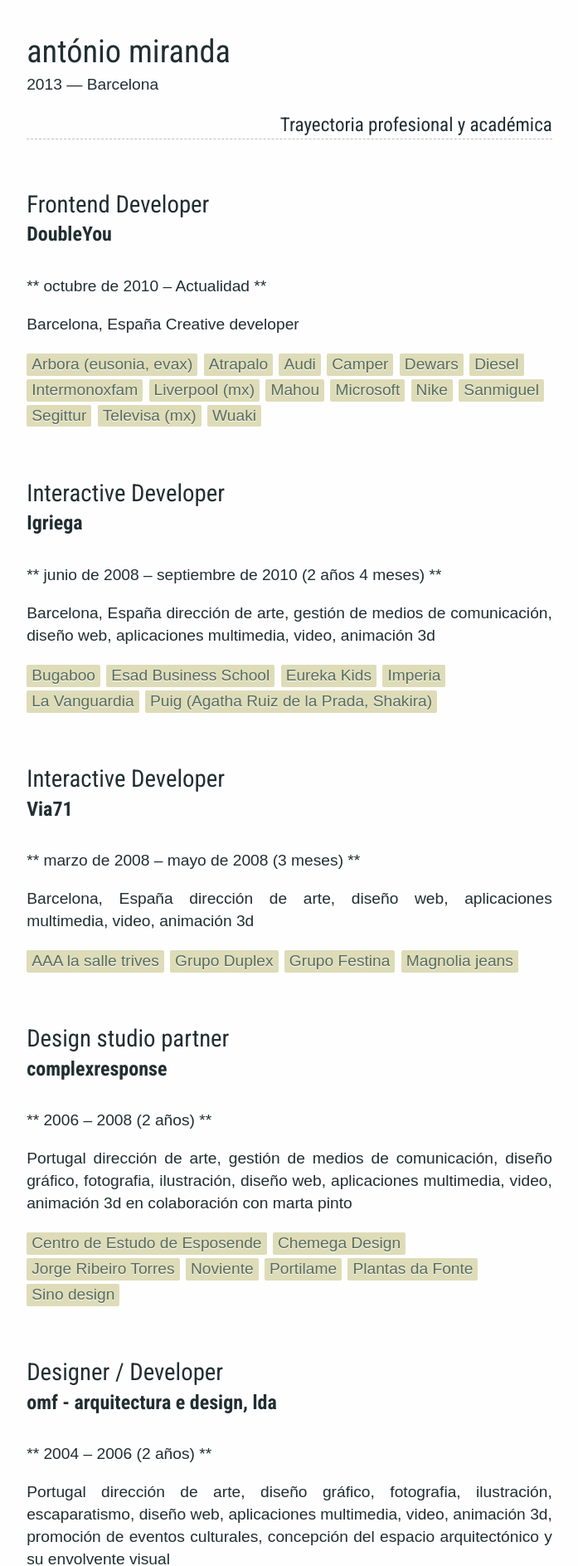
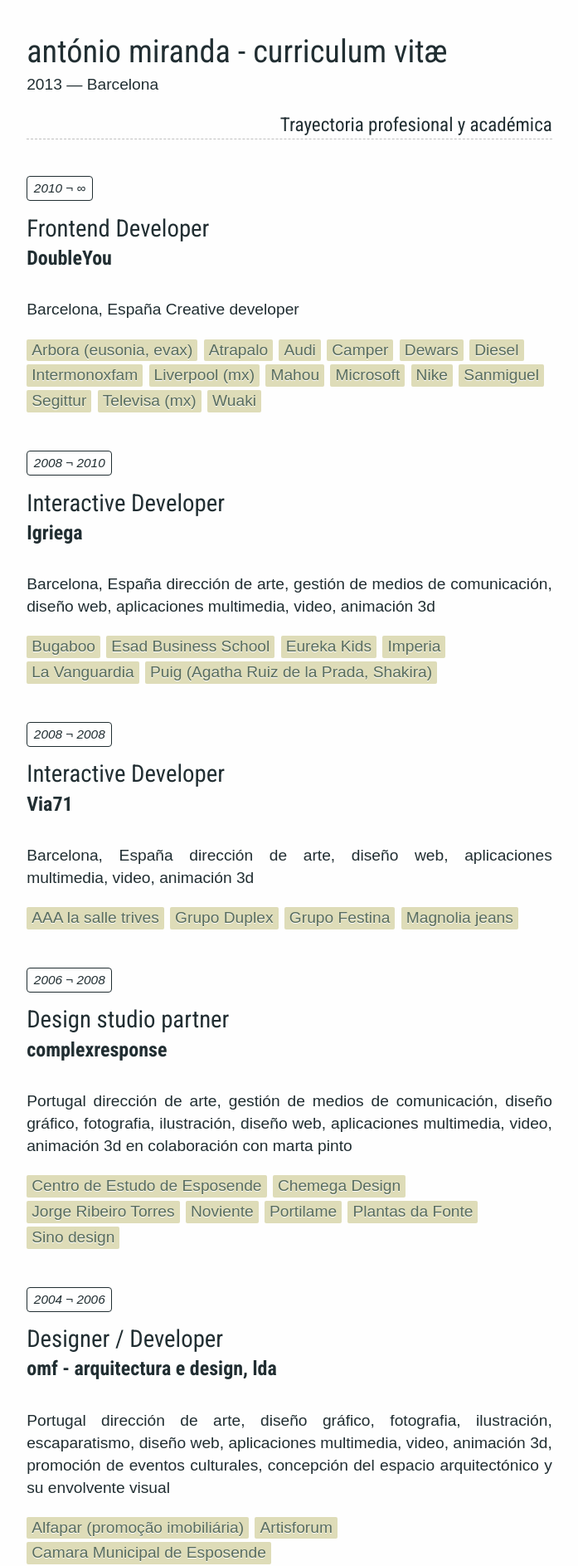
Before and after one commit to am/cv, a Jekyll site: the page built from index.md, in a window 1280 px wide. Shown: the top 1887 px of the page at 83% size, without its empty margins (291-988 px from the left). Built offline with Jekyll 4.4.1, drawn with Linux system fonts in a browser that asks for light colours; Markdown is read by kramdown in place of the engine named in the settings; some of the changed text lies outside the part shown.

Commit message:
Update stylesheet

```diff
--- a/_layouts/default.html
+++ b/_layouts/default.html
@@ -2,13 +2,13 @@
 <html>
 <head>
   <meta charset=utf-8 />
-  <title> {% if page.title %} {{ page.title }} | {% endif %} Antonio Miranda </title>
+  <title>antónio miranda - curriculum vitæ</title>
   <link rel="stylesheet" href="css/style.css" />
 </head>
 <body>
   <div id="main" class="markdown">
     <header>
-      <h1> antónio miranda </h1>
+      <h1>antónio miranda - curriculum vitæ</h1>
       <p>2013 — Barcelona</p>
     </header>
     {{ content }}
--- a/css/style.css
+++ b/css/style.css
@@ -57,7 +57,7 @@ h2 {
 }
 h3 {
   font-weight: normal;
-  margin: 2em 0 0;
+  margin: 3em 0 0;
   font-size: 1.5em;
 }
 h4 {
@@ -134,6 +134,17 @@ p#heart{
 .red {
   color:#B50000;
 }
+em {
+  float: left;
+  color: #212E32;
+  font-size: 0.8em;
+  padding: 0.2em 0.5em;
+  margin-top: 25px;
+  border: 1px solid #212E32;
+  -webkit-border-radius: 4px;
+  -moz-border-radius: 4px;
+  border-radius: 4px;
+}
 
 /* Home Page
 --------------------------- */
--- a/index.md
+++ b/index.md
@@ -6,9 +6,9 @@ layout: default
 Trayectoria profesional y académica
 -----------------------------------
 
+_2010 ¬ ∞_
 ### Frontend Developer
 #### DoubleYou
-** octubre de 2010 – Actualidad **
 
 Barcelona, España
 Creative developer
@@ -30,9 +30,9 @@ Creative developer
 - Wuaki
 
 
+_2008 ¬ 2010_
 ### Interactive Developer
 #### Igriega
-** junio de 2008 – septiembre de 2010 (2 años 4 meses) **
 
 Barcelona, España
 dirección de arte, gestión de medios de comunicación, diseño web, aplicaciones multimedia, video, animación
@@ -45,9 +45,9 @@ dirección de arte, gestión de medios de comunicación, diseño web, aplicacion
 - La Vanguardia
 - Puig (Agatha Ruiz de la Prada, Shakira)
 
+_2008 ¬ 2008_
 ### Interactive Developer
 #### Via71
-** marzo de 2008 – mayo de 2008 (3 meses) **
 
 Barcelona, España
 dirección de arte, diseño web, aplicaciones multimedia, video, animación 3d
@@ -57,9 +57,9 @@ dirección de arte, diseño web, aplicaciones multimedia, video, animación 3d
 - Grupo Festina
 - Magnolia jeans
 
+_2006 ¬ 2008_
 ### Design studio partner
 #### complexresponse
-** 2006 – 2008 (2 años) **
 
 Portugal
 dirección de arte, gestión de medios de comunicación, diseño gráfico, fotografia, ilustración, diseño web,
@@ -73,9 +73,9 @@ aplicaciones multimedia, video, animación 3d en colaboración con marta pinto
 - Plantas da Fonte
 - Sino design
 
+_2004 ¬ 2006_
 ### Designer / Developer
 #### omf - arquitectura e design, lda
-** 2004 – 2006 (2 años) **
 
 Portugal
 dirección de arte, diseño gráfico, fotografia, ilustración, escaparatismo, diseño web, aplicaciones multimedia, video, animación 3d, promoción de eventos culturales, concepción del espacio arquitectónico y su envolvente visual
@@ -115,18 +115,18 @@ elaboración de proyectos web, aplicativos multimédia, animación 3d
 - Piscinas Variante, lda.
 - Autowelt
 
+_2003 ¬ 2003_
 ### Freelance / Designer
 #### Freelance
-** 2003 – 2003 (menos de un año) **
 
 Estonia
 elaboración de proyectos gráficos en colaboración con kristjan mändmaa y vitor aguiar
 
 - Krediidipank
 
+_2000 ¬ 2003_
 ### Freelance / Designer
 #### Freelance
-** 2000 – 2003 (3 años) **
 
 Portugal
 elaboración de proyectos web y gráficos en colaboración con joão sousa lopes
```
Also changed, not shown: other parts of index.md (+17 -10 lines), 1 other file.
